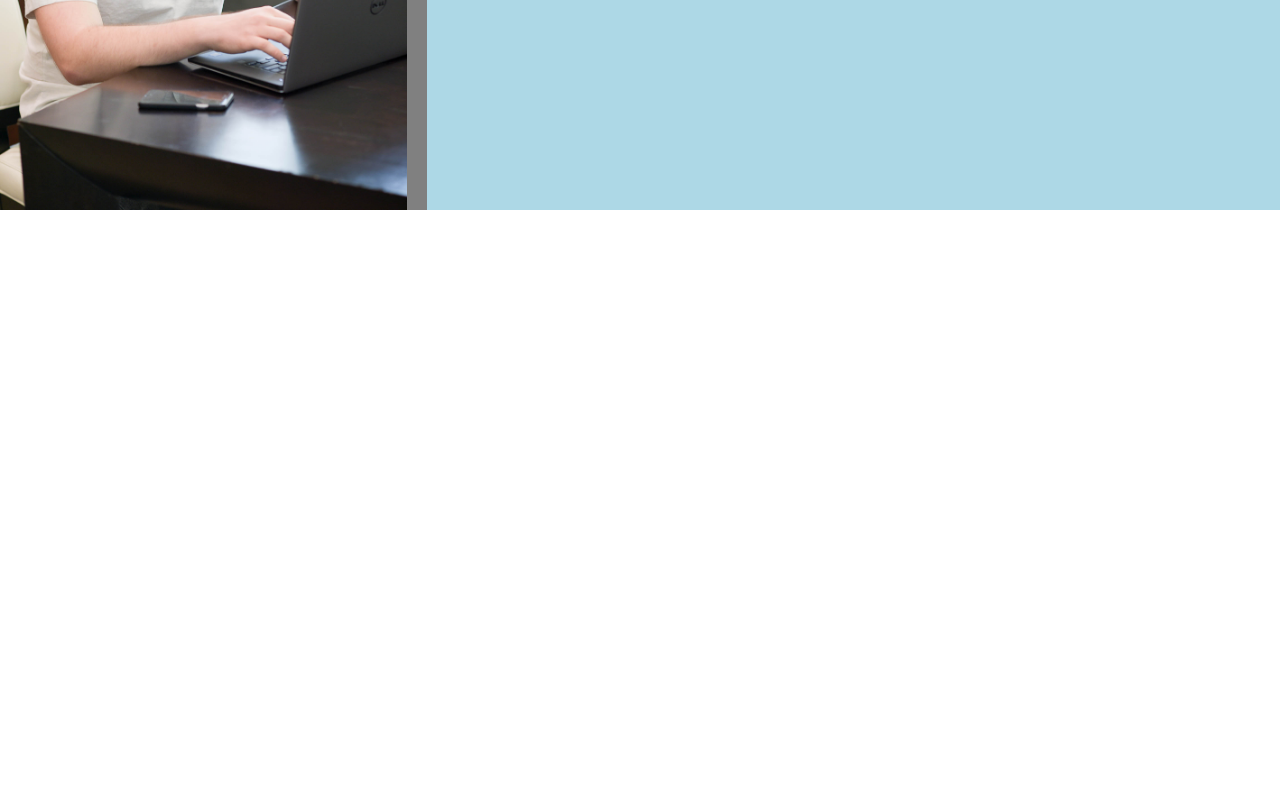
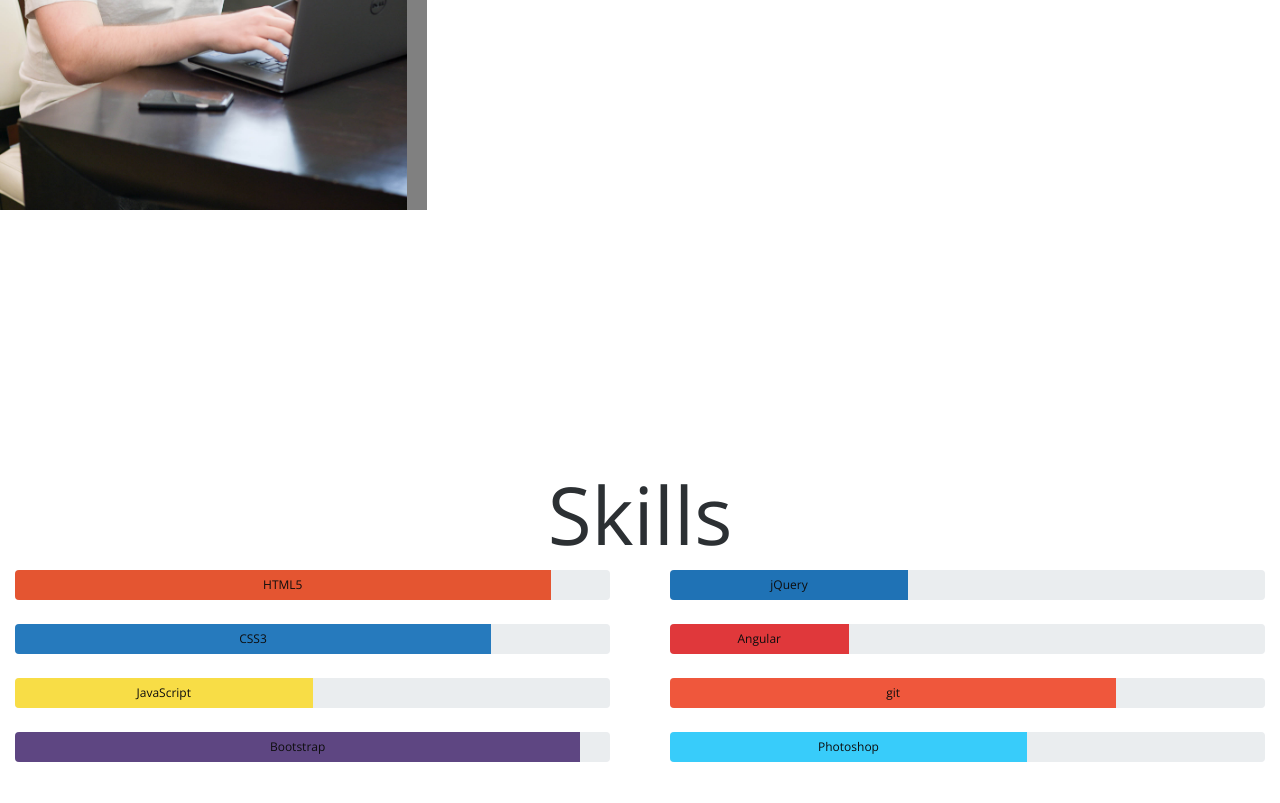
Before and after one commit to mark2630/MyWeb, a plain HTML site: page site/public/index.html in a window 1280 px wide. Shown: the part 1276-2079 px from the top of the page. Drawn offline with nearby package versions, Linux system fonts and the light colour scheme.

Commit message:
Skill section v1

```diff
--- a/site/public/index.html
+++ b/site/public/index.html
@@ -133,13 +133,57 @@
 		</div>
 	</div>
 </div>
-<!--
-<div class="row nopadding">
-	<div id="Skills" class="col-lg-12">
-		<section>this is SKILLS section</section>
+
+<div class="row no-gutters">
+	<div id="Skills" class=" col-12">
+		<h2 class="text-center">Skills</h2>
+			<div class="row">
+
+				<div class="col-lg-6 col-xl-6">
+					<div class="container">
+						<div class="progress" style="height: 30px;">
+							<div class="progress-bar" role="progressbar" style="width: 90%; background-color: #e34c26; color: black;" aria-valuenow="90" aria-valuemin="0" aria-valuemax="100">HTML5</div>
+						</div>
+						<br/>
+						<div class="progress" style="height: 30px;">
+							<div class="progress-bar" role="progressbar" style="width: 80%; background-color: #1b73ba; color: black;" aria-valuenow="75" aria-valuemin="0" aria-valuemax="100">CSS3</div>
+						</div>
+						<br/>
+						<div class="progress" style="height: 30px;">
+							<div class="progress-bar" role="progressbar" style="width: 50%; background-color: #f8dc3d; color: black;" aria-valuenow="50" aria-valuemin="0" aria-valuemax="100">JavaScript</div>
+						</div>
+						<br/>
+						<div class="progress" style="height: 30px;">
+							<div class="progress-bar" role="progressbar" style="width: 95%; background-color: #563d7c; color: black;" aria-valuenow="95" aria-valuemin="0" aria-valuemax="100">Bootstrap</div>
+						</div>
+						<br/>
+					</div>
+				</div>
+				<div class="col-lg-6 col-xl-6">
+					<div class="container">
+						<div class="progress" style="height: 30px;">
+							<div class="progress-bar" role="progressbar" style="width: 40%; background-color: #146bb2; color: black;" aria-valuenow="40" aria-valuemin="0" aria-valuemax="100">jQuery</div>
+						</div>
+						<br/>
+						<div class="progress" style="height: 30px;">
+							<div class="progress-bar" role="progressbar" style="width: 30%; background-color: #df2e31; color: black;" aria-valuenow="30" aria-valuemin="0" aria-valuemax="100">Angular</div>
+						</div>
+						<br/>
+						<div class="progress" style="height: 30px;">
+							<div class="progress-bar" role="progressbar" style="width: 75%; background-color: #ef4f32; color: black;" aria-valuenow="75" aria-valuemin="0" aria-valuemax="100">git</div>
+						</div>
+						<br/>
+						<div class="progress" style="height: 30px;">
+							<div class="progress-bar" role="progressbar" style="width: 60%; background-color: #2ecafa; color: black;" aria-valuenow="60" aria-valuemin="0" aria-valuemax="100">Photoshop</div>
+						</div>
+						<br/>
+					</div>
+				</div>
+			</div>
+
 	</div>
 </div>
-
+<!--
 <div class="row nopadding">
 	<div id="Projects" class="col-lg-12">
 		<section>this is PROJECTS section</section>
--- a/site/public/stylesheet.css
+++ b/site/public/stylesheet.css
@@ -109,15 +109,15 @@ text-decoration:none;
 
 #About{
     margin-top: 0;
-    background-color: lightblue;
+    background-color: white;
 	position: relative;
 }
 
 #Skills{
     margin-top: 20%;
-    height: 100vh;
-    background-color: lightcoral;
+    background-color: white;
     opacity: 0.95;
+	padding-bottom: 1%;
 }
 
 #Projects{
```
Also changed, not shown: site/public/index_old.html (+1 -0 lines).
